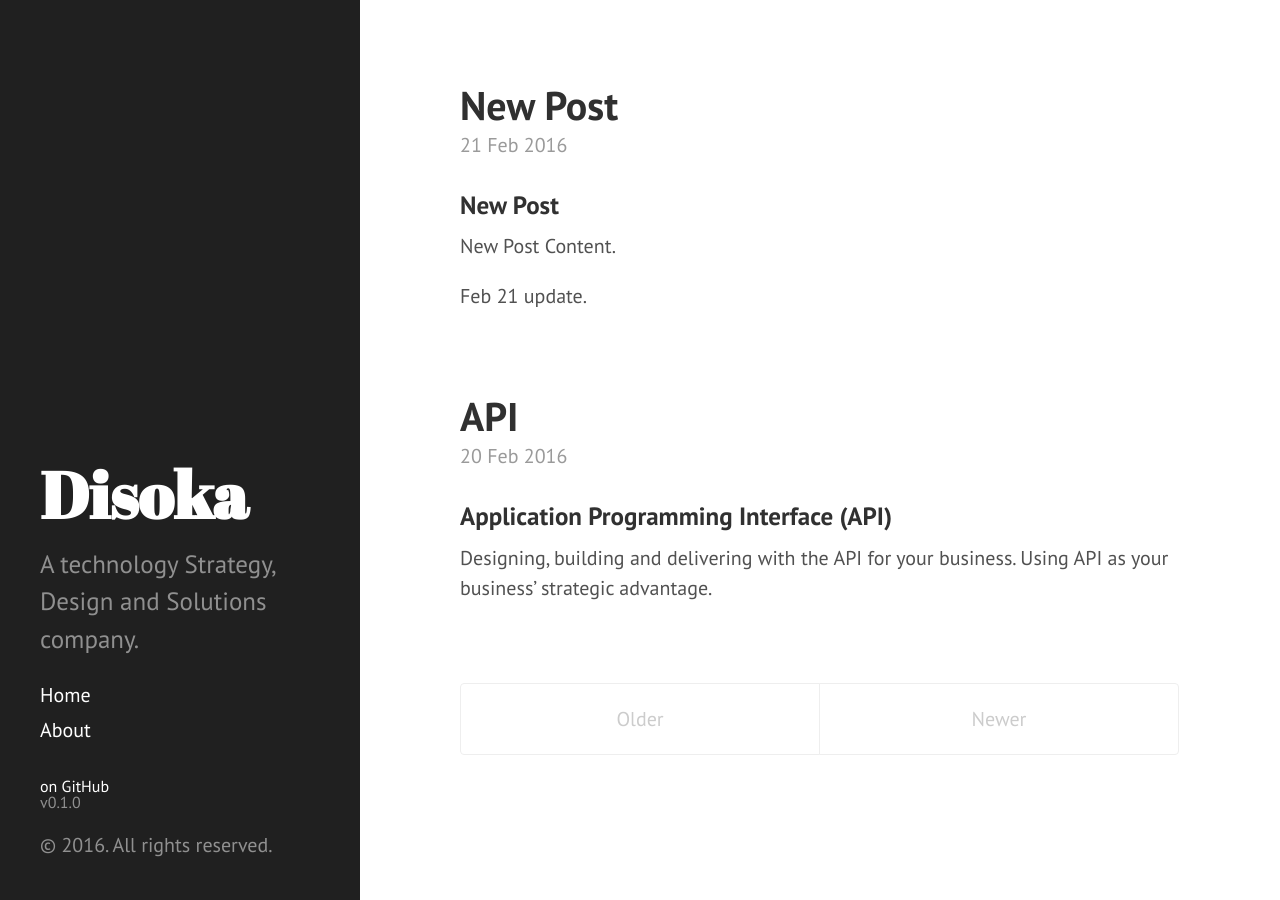
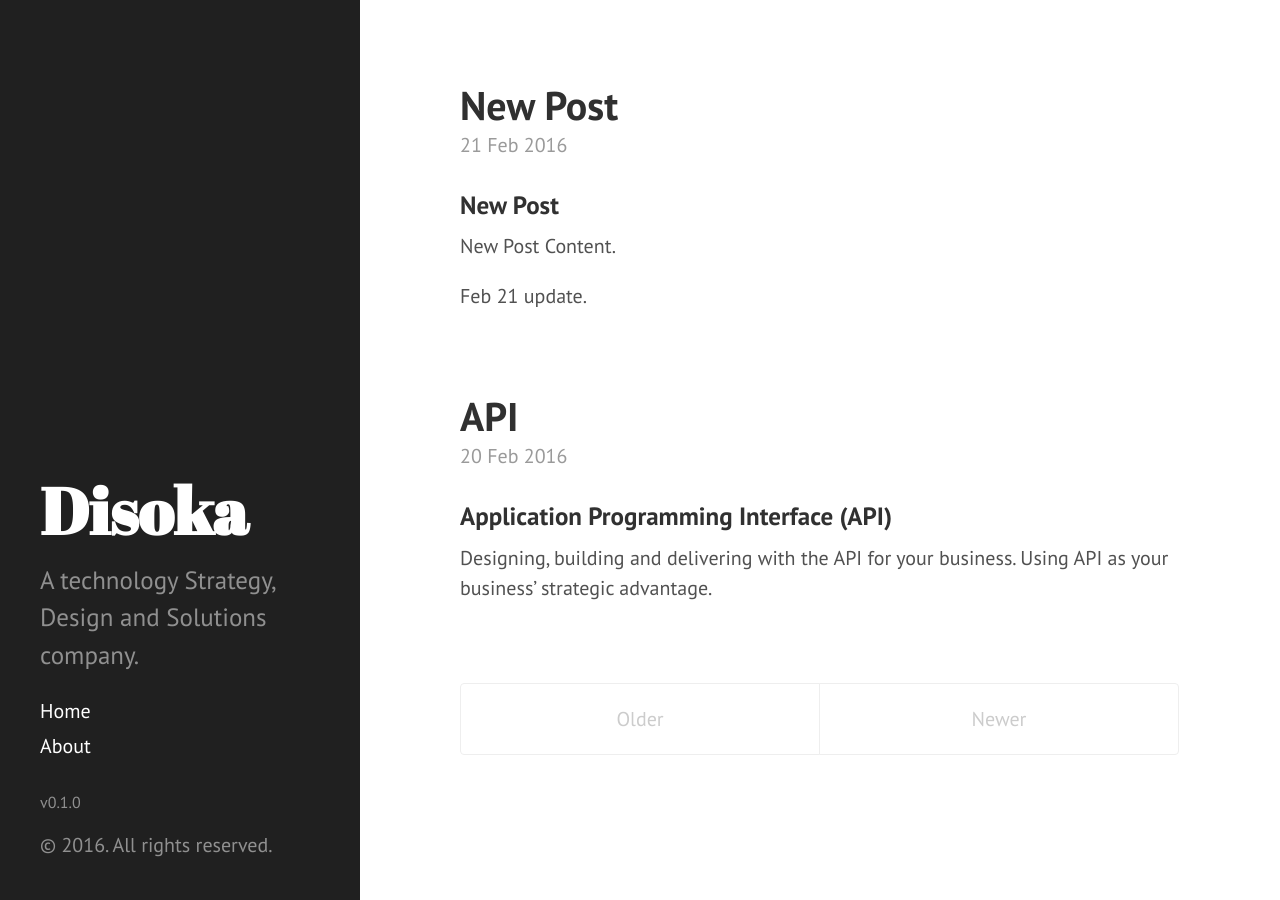
Before and after one commit to disoka/disoka.github.io, a Jekyll site: the page built from index.html, in a window 1280 px wide. Built offline with Jekyll 4.4.1, drawn with Linux system fonts in a browser that asks for light colours; Markdown is read by kramdown in place of the engine named in the settings; the list of posts is cut into pages by our own code.

Commit message:
sidebar update

```diff
--- a/_includes/sidebar.html
+++ b/_includes/sidebar.html
@@ -28,7 +28,6 @@
 
 
       <br/>
-      <a class="sidebar-nav-item-small" href="{{ site.github.repo }}">on GitHub </a>
       <span class="sidebar-nav-item-small">v{{ site.version }}</span>
     </nav>
 
```
